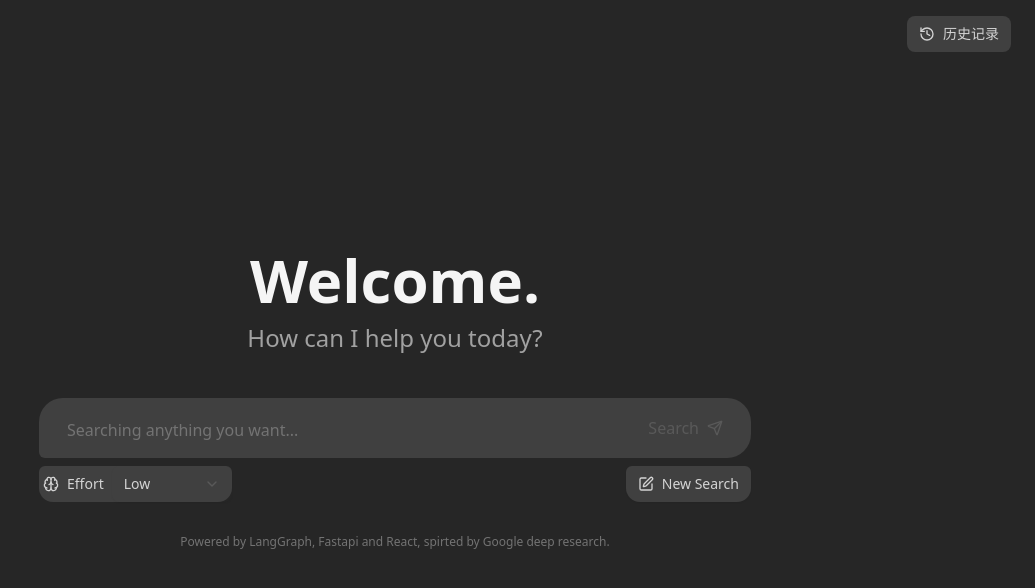
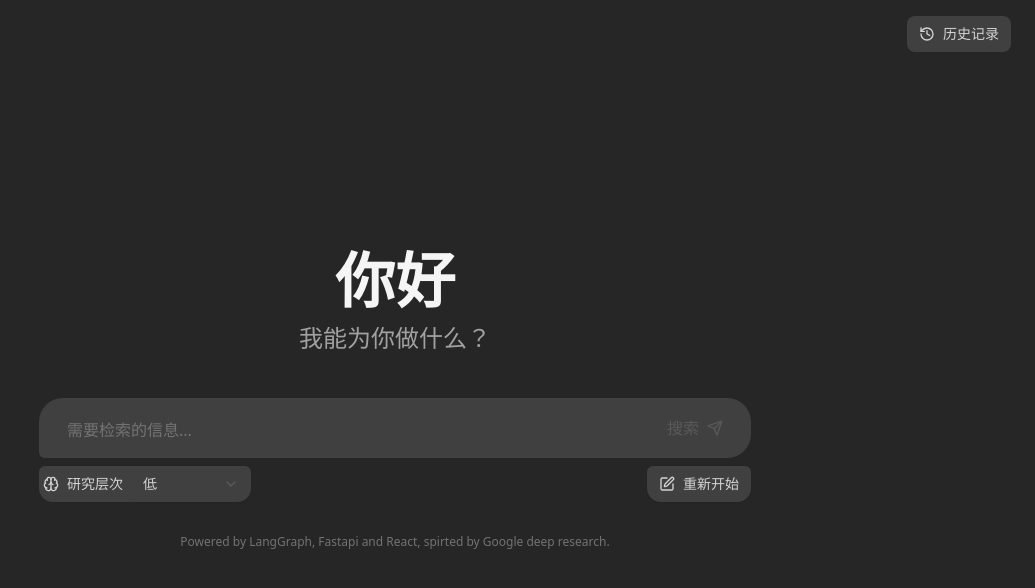
Before and after one commit to LeeSKII/fullstack-langgraph-deepsearch, a React (Vite) app in the folder frontend/: page / in a window 1280 px wide. Shown: the top 588 px of the page, without its empty margins (245-1280 px from the left). Built offline with nearby package versions, Linux system fonts and the light colour scheme.

Commit message:
语言改成中文

```diff
--- a/frontend/src/Home.jsx
+++ b/frontend/src/Home.jsx
@@ -59,7 +59,7 @@ const Home = () => {
         <Button
           variant="ghost"
           onClick={() => setDrawerVisible(true)}
-          className="bg-neutral-700 hover:bg-neutral-600 text-neutral-300"
+          className="bg-neutral-700 cursor-pointer hover:bg-neutral-600 text-neutral-300"
         >
           <History />
           <span className="hidden sm:inline">历史记录</span>
--- a/frontend/src/components/ChatMessagesView.jsx
+++ b/frontend/src/components/ChatMessagesView.jsx
@@ -1,5 +1,5 @@
 import { ScrollArea } from "./ui/scroll-area";
-import { Loader2, Copy, CopyCheck } from "lucide-react";
+import { Loader2, Copy, CopyCheck, RotateCcw } from "lucide-react";
 import { InputForm } from "./InputForm";
 import { Button } from "./ui/button";
 import { useState, useEffect, useCallback, useRef } from "react";
@@ -228,7 +228,7 @@ const AiMessageBubble = ({
           className="cursor-pointer bg-neutral-700 border-neutral-600 text-neutral-300"
           onClick={handleRetry}
         >
-          <div className="flex items-center gap-1">Retry</div>
+          <RotateCcw className="h-4 w-4" />
         </Button>
       </div>
     </div>
--- a/frontend/src/components/InputForm.jsx
+++ b/frontend/src/components/InputForm.jsx
@@ -73,7 +73,7 @@ export const InputForm = ({
           value={query}
           onChange={(e) => setQuery(e.target.value)}
           onKeyDown={handleKeyDown}
-          placeholder="Searching anything you want..."
+          placeholder="需要检索的信息..."
           className={`w-full text-neutral-100 placeholder-neutral-500 resize-none border-0 focus:outline-none focus:ring-0 outline-none focus-visible:ring-0 shadow-none
                         md:text-base  min-h-[48px] max-h-[200px]`}
           rows={1}
@@ -100,7 +100,7 @@ export const InputForm = ({
               } p-1 cursor-pointer rounded-full transition-all duration-200 text-base`}
               disabled={isSubmitDisabled}
             >
-              Search
+              搜索
               <Send className="h-5 w-5" />
             </Button>
           )}
@@ -111,7 +111,7 @@ export const InputForm = ({
           <div className="flex flex-row gap-2 bg-neutral-700 border-neutral-600 text-neutral-300 focus:ring-neutral-500 rounded-xl rounded-t-sm pl-1 w-full sm:w-auto">
             <div className="flex flex-row items-center text-sm">
               <Brain className="h-4 w-4 mr-2" />
-              Effort
+              研究层次
             </div>
             <Select value={effort} onValueChange={setEffort}>
               <SelectTrigger className="w-full sm:w-[120px] bg-transparent border-none cursor-pointer">
@@ -122,19 +122,19 @@ export const InputForm = ({
                   value="low"
                   className="hover:bg-neutral-600 focus:bg-neutral-600 cursor-pointer"
                 >
-                  Low
+                  低
                 </SelectItem>
                 <SelectItem
                   value="medium"
                   className="hover:bg-neutral-600 focus:bg-neutral-600 cursor-pointer"
                 >
-                  Medium
+                  中
                 </SelectItem>
                 <SelectItem
                   value="high"
                   className="hover:bg-neutral-600 focus:bg-neutral-600 cursor-pointer"
                 >
-                  High
+                  高
                 </SelectItem>
               </SelectContent>
             </Select>
@@ -197,7 +197,7 @@ export const InputForm = ({
           }}
         >
           <SquarePen size={16} />
-          New Search
+          重新开始
         </Button>
       </div>
     </form>
--- a/frontend/src/components/WelcomeScreen.jsx
+++ b/frontend/src/components/WelcomeScreen.jsx
@@ -15,11 +15,9 @@ export const WelcomeScreen = ({
     <div className="h-full flex flex-col items-center justify-center text-center px-4 flex-1 w-full max-w-3xl mx-auto gap-4">
       <div>
         <h1 className="text-5xl md:text-6xl font-semibold text-neutral-100 mb-3">
-        Welcome.
+          你好
         </h1>
-      <p className="text-xl md:text-2xl text-neutral-400">
-        How can I help you today?
-      </p>
+        <p className="text-xl md:text-2xl text-neutral-400">我能为你做什么？</p>
       </div>
       <div className="w-full mt-4">
         <InputForm
@@ -37,7 +35,8 @@ export const WelcomeScreen = ({
         />
       </div>
       <p className="text-xs text-neutral-500">
-      Powered by LangGraph, Fastapi and React, spirted by Google deep research.
+        Powered by LangGraph, Fastapi and React, spirted by Google deep
+        research.
         {/* <br />
       Author: LeeSki. */}
       </p>
```
Lines whose indentation alone changed are shown as unchanged.
